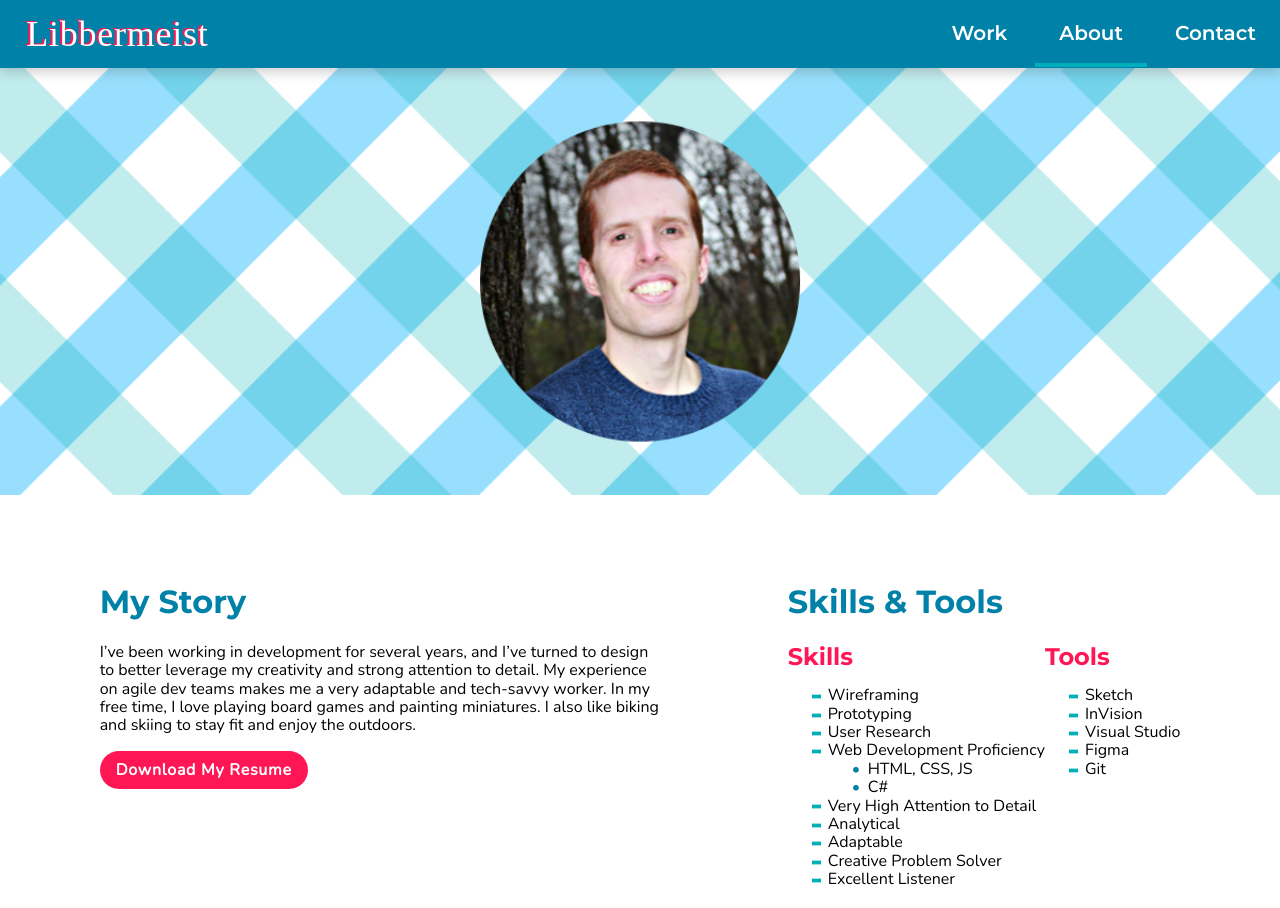
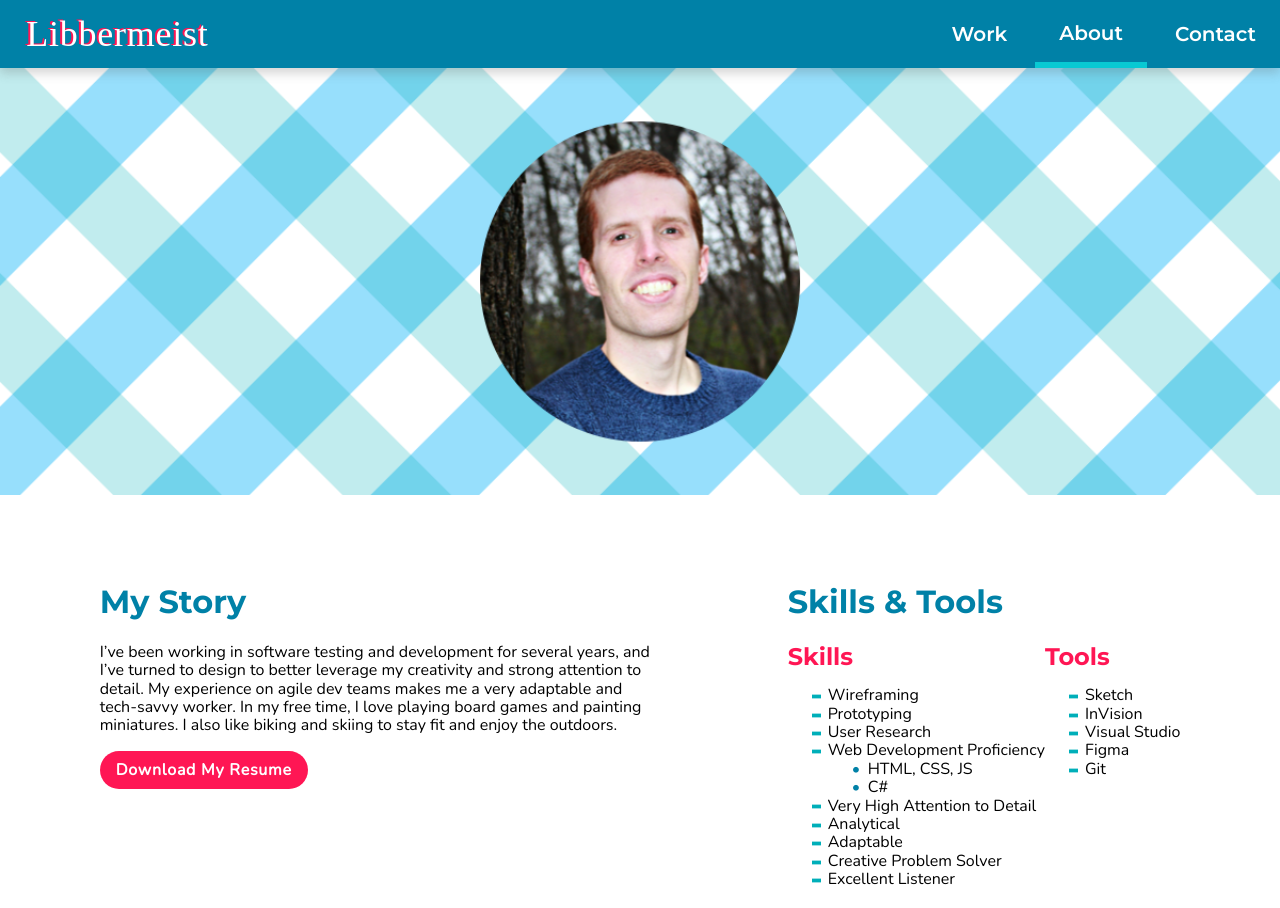
Before and after one commit to DavidRoaF/libbermeister.github.io, a plain HTML site: page about.html in a window 1280 px wide. Shown: the top 908 px of the page. Drawn offline with nearby package versions, Linux system fonts and the light colour scheme.

Commit message:
Made a few tweaks to the mobile UI and updated the resume file.

```diff
--- a/about.html
+++ b/about.html
@@ -37,7 +37,7 @@
             <div id="about_section" class="flex_container">
                 <div id="my_story">
                     <h1>My Story</h1>
-                    <p>I’ve been working in development for several years, and I’ve turned to design
+                    <p>I’ve been working in software testing and development for several years, and I’ve turned to design
                         to better leverage my creativity and strong attention to detail. My experience
                         on agile dev teams makes me a very adaptable and tech-savvy worker. In my free
                         time, I love playing board games and painting miniatures. I also like biking
--- a/css/common.css
+++ b/css/common.css
@@ -13,6 +13,10 @@ Nunito - used for regular text
 
 * {
     box-sizing: border-box;
+}
+
+a {
+    text-decoration: none;
 }
 
 body {
@@ -178,7 +182,7 @@ footer a svg {
     }
 
     .active_tab {
-        border-bottom: 4px solid #00AFB9;
-        padding: 22px 24px 18px 24px;
+        border-bottom: 6px solid #08c9d3;
+        padding: 22px 24px 17px 24px;
     }
 }
```
Also changed, not shown: index.html (+1 -1 lines), 1 other file.
